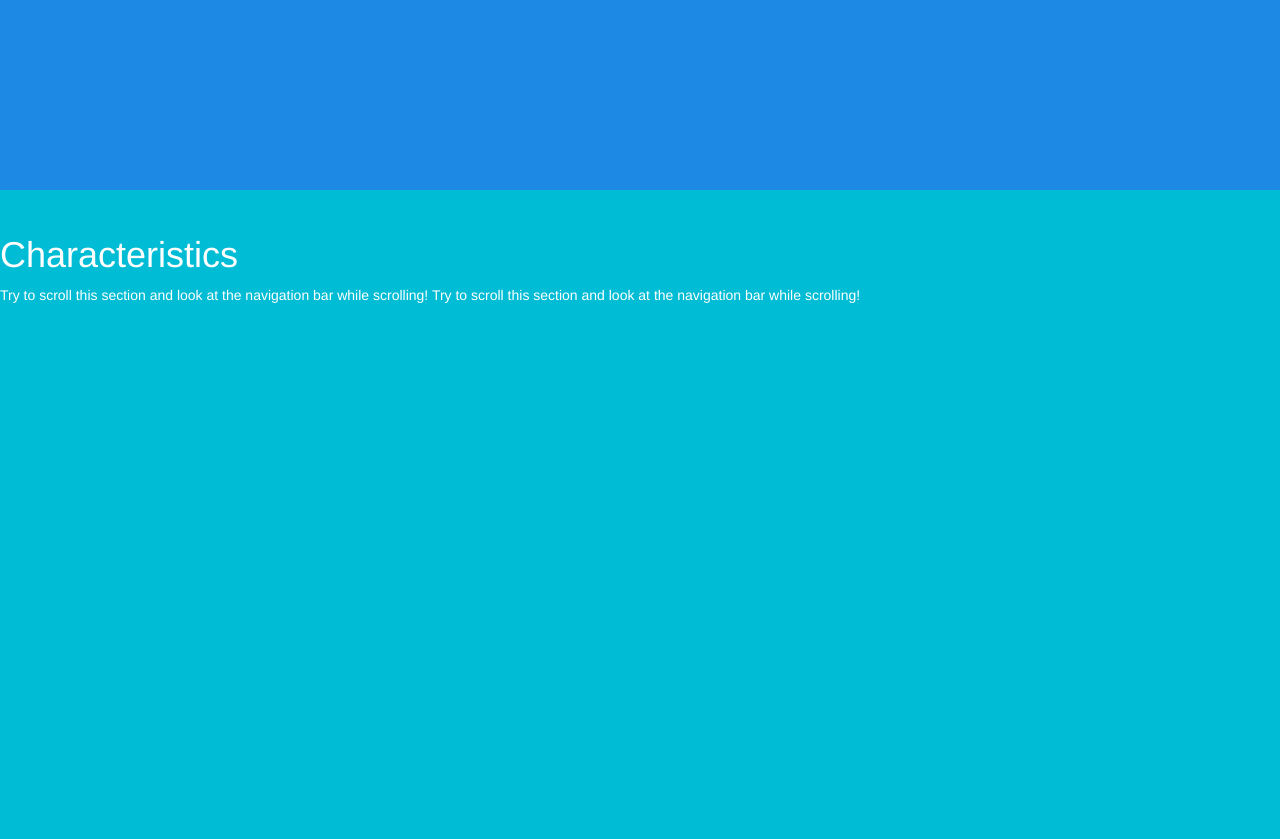
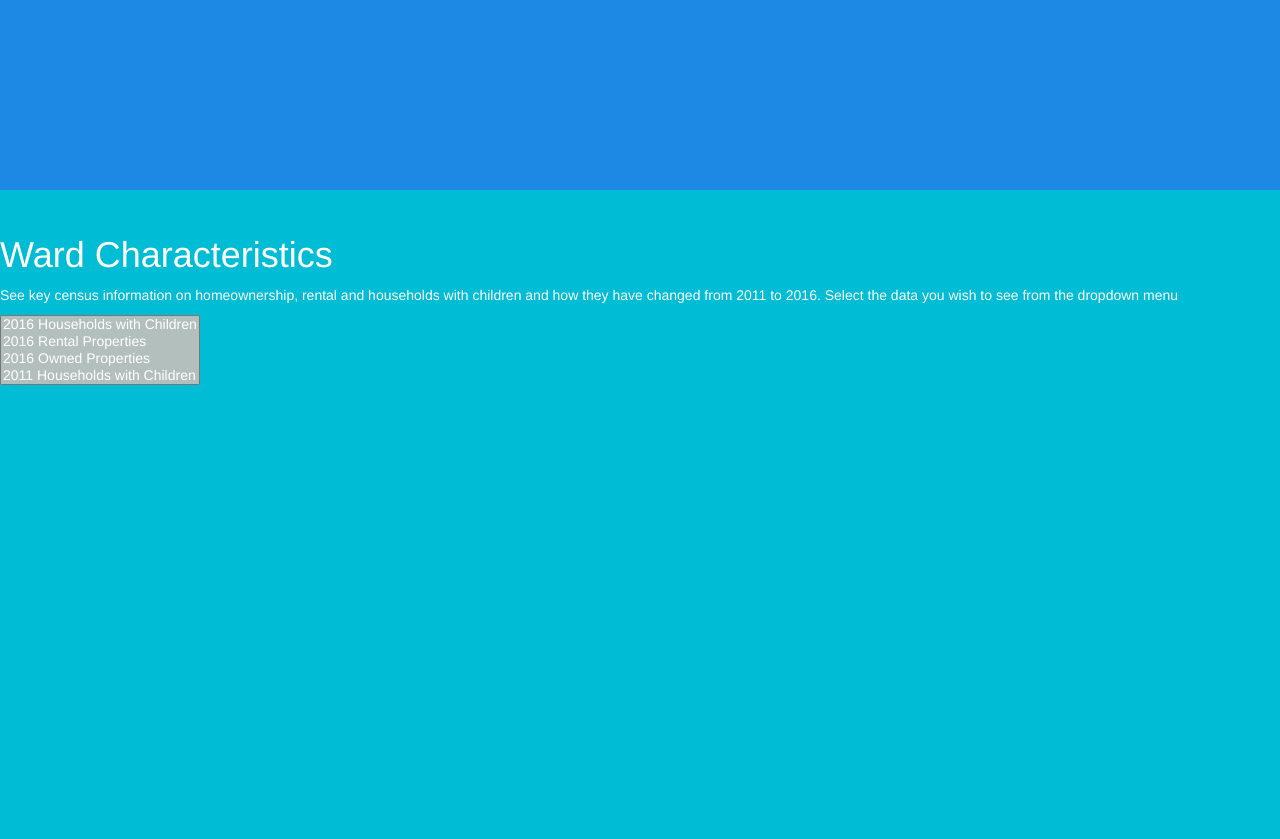
Before and after one commit to yduong3/Data_Bootcamp_Project_03, a Flask app: page / in a window 1280 px wide. Shown: the part 460-1299 px from the top of the page. Run offline with Flask 2, Linux system fonts and the light colour scheme; parts of the project's set-up code (start-up, migrations or seed data) failed here and were passed over; some libraries are stand-ins or nearby versions.

Commit message:
ward characteristics html code
added ward characteristics html code to section 2

```diff
--- a/Toronto_Ward_Project/templates/homepage.html
+++ b/Toronto_Ward_Project/templates/homepage.html
@@ -51,7 +51,6 @@
       #section1 {padding-top:50px;height:650px;color: #fff; background-color: #1E88E5;}
       #section2 {padding-top:25px;height:650px;color: #fff; background-color:  #00bcd4;}
       #section3 {padding-top:25px;height:800px;color: #fff; background-color: #009688;}
-
   </style>
   </head>
   <body data-spy="scroll" data-target=".navbar" data-offset="50">
@@ -96,8 +95,32 @@
   </div>
   <div id="section2" class="container-fluid">
       <div class="row">
-        <h1>Characteristics</h1>
-        <p>Try to scroll this section and look at the navigation bar while scrolling! Try to scroll this section and look at the navigation bar while scrolling!</p>
+          <p>
+          <h1>Ward Characteristics</h1>
+          <p>See key census information on homeownership, rental and households with children and how they have changed from 2011 to 2016.
+          Select the data you wish to see from the dropdown menu</p>
+          <select id="Dataset" multiple="multiple" onchange="getData(this.value)">
+              <option value="dataset1">2016 Households with Children</option>
+              <option value="dataset2">2016 Rental Properties</option>
+              <option value="dataset3">2016 Owned Properties</option>
+              <option value="dataset4">2011 Households with Children</option>
+              <option value="dataset5">2011 Rental Properties</option>
+              <option value="dataset6">2011 Owned Properties</option>
+          </select>
+
+          <div id="plot"></div>
+              <script src="../static/js/characteristics.js"></script>
+
+          <!-- Plotly JS -->
+          <script src="https://cdn.plot.ly/plotly-latest.min.js"></script>
+
+          <!-- d3 JavaScript -->
+          <script src="https://d3js.org/d3.v4.min.js"></script>
+
+          <!-- Our CSS -->
+          <link rel="stylesheet" type="text/css" href="../static/css/style.css">
+
+      </body>
       </div>
   </div>
        <!-- Characteristics grapth area -->
```
